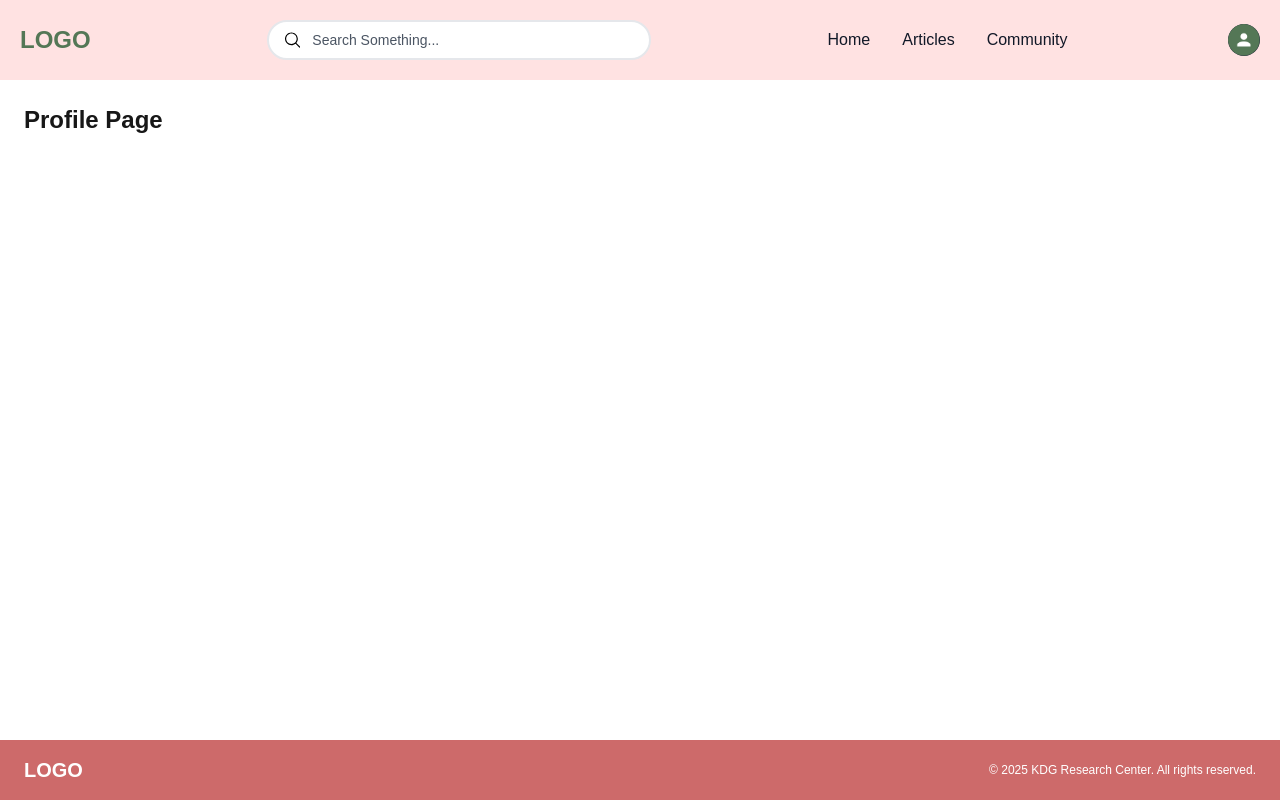
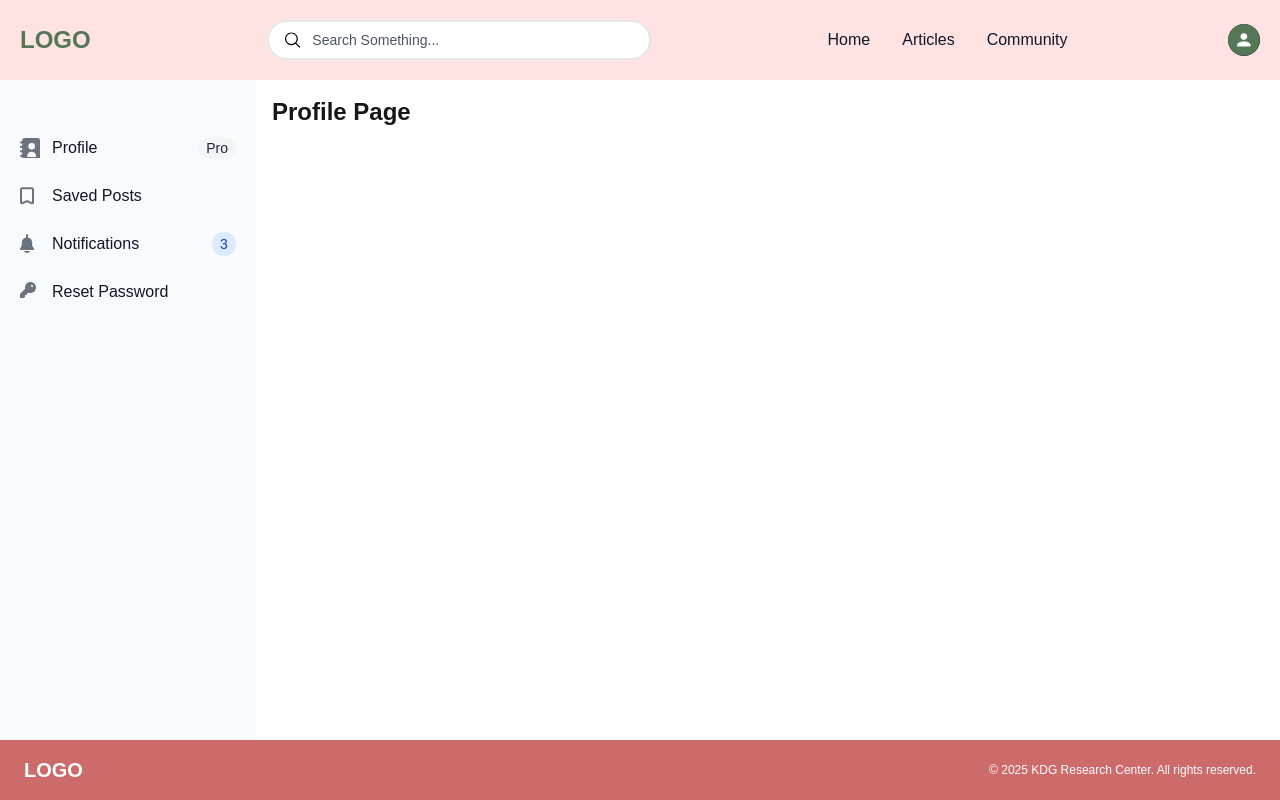
Before and after one commit to KdG-BCIT-ISSP/nest-client, a Next.js app: page /profile in a window 1280 px wide. Built offline with nearby package versions, Linux system fonts and the light colour scheme.

Commit message:
[NEST-FE-22-User-profile-page] add sidebar component to profile page

```diff
--- a/app/profile/page.tsx
+++ b/app/profile/page.tsx
@@ -1,5 +1,6 @@
 "use client";
 
+import SideMenu from "@/components/SideMenu";
 import { useEffect, useState } from "react";
 
 export default function ProfilePage() {
@@ -14,7 +15,8 @@ export default function ProfilePage() {
   }
 
   return (
-    <div className="p-6">
+    <div className="p-4 sm:ml-64">
+      <SideMenu></SideMenu>
       <h1 className="text-2xl font-bold mb-4">Profile Page</h1>
     </div>
   );
--- a/components/Footer.tsx
+++ b/components/Footer.tsx
@@ -1,6 +1,6 @@
 export default function Footer() {
   return (
-    <footer className="bg-tertiary text-white py-4 flex justify-between items-center px-6">
+    <footer className="bg-tertiary text-white py-4 flex justify-between items-center px-6 z-20">
       <span className="text-xl font-semibold whitespace-nowrap text-white">
         LOGO
       </span>
--- a/components/Navbar.tsx
+++ b/components/Navbar.tsx
@@ -25,7 +25,7 @@ export default function Navbar() {
   };
 
   return (
-    <nav className="bg-primary border-gray-200 dark:bg-gray-900">
+    <nav className="bg-primary border-gray-200 dark:bg-gray-900 z-50">
       <div className="max-w-screen-xl flex items-center justify-between mx-auto p-5">
         <Link href="/" className="flex items-center space-x-3">
           <span className="text-2xl font-semibold whitespace-nowrap dark:text-white text-secondary">
--- /dev/null
+++ b/components/SideMenu.tsx
@@ -0,0 +1,99 @@
+export default function SideMenu() {
+    return (
+
+
+            <aside
+                id="default-sidebar"
+                className="fixed top-0 left-0 z-60 w-64 h-screen transition-transform -translate-x-full sm:translate-x-0"
+                aria-label="Sidebar"
+            >
+                <div className="h-full pt-32 px-3 py-4 overflow-y-auto bg-gray-50 dark:bg-gray-800">
+                    <ul className="space-y-2 font-medium">
+
+                        <li>
+                            <a
+                                href="#"
+                                className="flex items-center p-2 text-gray-900 rounded-lg dark:text-white hover:bg-gray-100 dark:hover:bg-gray-700 group"
+                            >
+                                <svg
+                                    className="shrink-0 w-5 h-5 text-gray-500 transition duration-75 dark:text-gray-400 group-hover:text-gray-900 dark:group-hover:text-white"
+                                    aria-hidden="true"
+                                    xmlns="http://www.w3.org/2000/svg"
+                                    fill="currentColor"
+                                    viewBox="0 0 18 18"
+                                >
+                                <path d="M16 0H4a2 2 0 0 0-2 2v1H1a1 1 0 0 0 0 2h1v2H1a1 1 0 0 0 0 2h1v2H1a1 1 0 0 0 0 2h1v2H1a1 1 0 0 0 0 2h1v1a2 2 0 0 0 2 2h12a2 2 0 0 0 2-2V2a2 2 0 0 0-2-2Zm-5.5 4.5a3 3 0 1 1 0 6 3 3 0 0 1 0-6ZM13.929 17H7.071a.5.5 0 0 1-.5-.5 3.935 3.935 0 1 1 7.858 0 .5.5 0 0 1-.5.5Z"></path>
+                                </svg>
+                                <span className="flex-1 ms-3 whitespace-nowrap">Profile</span>
+                                <span className="inline-flex items-center justify-center px-2 ms-3 text-sm font-medium text-gray-800 bg-gray-100 rounded-full dark:bg-gray-700 dark:text-gray-300">
+                                    Pro
+                                </span>
+                            </a>
+                        </li>
+                        <li>
+                            <a
+                                href="#"
+                                className="flex items-center p-2 text-gray-900 rounded-lg dark:text-white hover:bg-gray-100 dark:hover:bg-gray-700 group"
+                            >
+                                <svg
+                                    className="shrink-0 w-5 h-5 text-gray-500 transition duration-75 dark:text-gray-400 group-hover:text-gray-900 dark:group-hover:text-white"
+                                    aria-hidden="true"
+                                    xmlns="http://www.w3.org/2000/svg"
+                                    fill="currentColor"
+                                    viewBox="0 0 20 18"
+                                >
+                                <path
+                                    d="M7.00795 15.3196L2.80795 17.1196C2.14128 17.403 1.50795 17.349 0.90795 16.9576C0.30795 16.5663 0.00794983 16.012 0.00794983 15.2946V2.31963C0.00794983 1.76963 0.20395 1.29896 0.59595 0.907626C0.98795 0.516293 1.45862 0.320293 2.00795 0.319626H12.0079C12.558 0.319626 13.0289 0.515626 13.4209 0.907626C13.813 1.29963 14.0086 1.77029 14.0079 2.31963V15.2946C14.0079 16.0113 13.708 16.5656 13.108 16.9576C12.5079 17.3496 11.8746 17.4036 11.208 17.1196L7.00795 15.3196ZM7.00795 13.1196L12.0079 15.2696V2.31963H2.00795V15.2696L7.00795 13.1196ZM7.00795 2.31963H2.00795H12.0079H7.00795Z"
+
+                                />
+                                </svg>
+                                <span className="flex-1 ms-3 whitespace-nowrap">Saved Posts</span>
+                            </a>
+                        </li>
+                        <li>
+                            <a
+                                href="#"
+                                className="flex items-center p-2 text-gray-900 rounded-lg dark:text-white hover:bg-gray-100 dark:hover:bg-gray-700 group"
+                            >
+                                <svg
+                                    className="shrink-0 w-5 h-5 text-gray-500 transition duration-75 dark:text-gray-400 group-hover:text-gray-900 dark:group-hover:text-white"
+                                    aria-hidden="true"
+                                    xmlns="http://www.w3.org/2000/svg"
+                                    fill="currentColor"
+                                    viewBox="0 0 20 20"
+                                >
+                                <path d="M12.133 10.632v-1.8A5.406 5.406 0 0 0 7.979 3.57.946.946 0 0 0 8 3.464V1.1a1 1 0 0 0-2 0v2.364a.946.946 0 0 0 .021.106 5.406 5.406 0 0 0-4.154 5.262v1.8C1.867 13.018 0 13.614 0 14.807 0 15.4 0 16 .538 16h12.924C14 16 14 15.4 14 14.807c0-1.193-1.867-1.789-1.867-4.175ZM3.823 17a3.453 3.453 0 0 0 6.354 0H3.823Z"></path>
+                                </svg>
+
+                                <span className="flex-1 ms-3 whitespace-nowrap">Notifications</span>
+                                <span className="inline-flex items-center justify-center w-3 h-3 p-3 ms-3 text-sm font-medium text-blue-800 bg-blue-100 rounded-full dark:bg-blue-900 dark:text-blue-300">
+                                    3
+                                </span>
+                            </a>
+                        </li>
+
+                        <li>
+                            <a
+                                href="#"
+                                className="flex items-center p-2 text-gray-900 rounded-lg dark:text-white hover:bg-gray-100 dark:hover:bg-gray-700 group"
+                            >
+                            <svg
+                                className="shrink-0 w-5 h-5 text-gray-500 transition duration-75 dark:text-gray-400 group-hover:text-gray-900 dark:group-hover:text-white"
+                                aria-hidden="true"
+                                xmlns="http://www.w3.org/2000/svg"
+                                fill="currentColor"
+                                viewBox="0 0 20 20"
+                            >
+                                <path xmlns="http://www.w3.org/2000/svg" fillRule="evenodd" clipRule="evenodd" d="M16 5.5C16 8.53757 13.5376 11 10.5 11H7V13H5V15L4 16H0V12L5.16351 6.83649C5.0567 6.40863 5 5.96094 5 5.5C5 2.46243 7.46243 0 10.5 0C13.5376 0 16 2.46243 16 5.5ZM13 4C13 4.55228 12.5523 5 12 5C11.4477 5 11 4.55228 11 4C11 3.44772 11.4477 3 12 3C12.5523 3 13 3.44772 13 4Z" />
+                                </svg>
+                                <span className="flex-1 ms-3 whitespace-nowrap">Reset Password</span>
+                            </a>
+                        </li>
+
+                    </ul>
+                </div>
+            </aside>
+
+
+    );
+}
```
